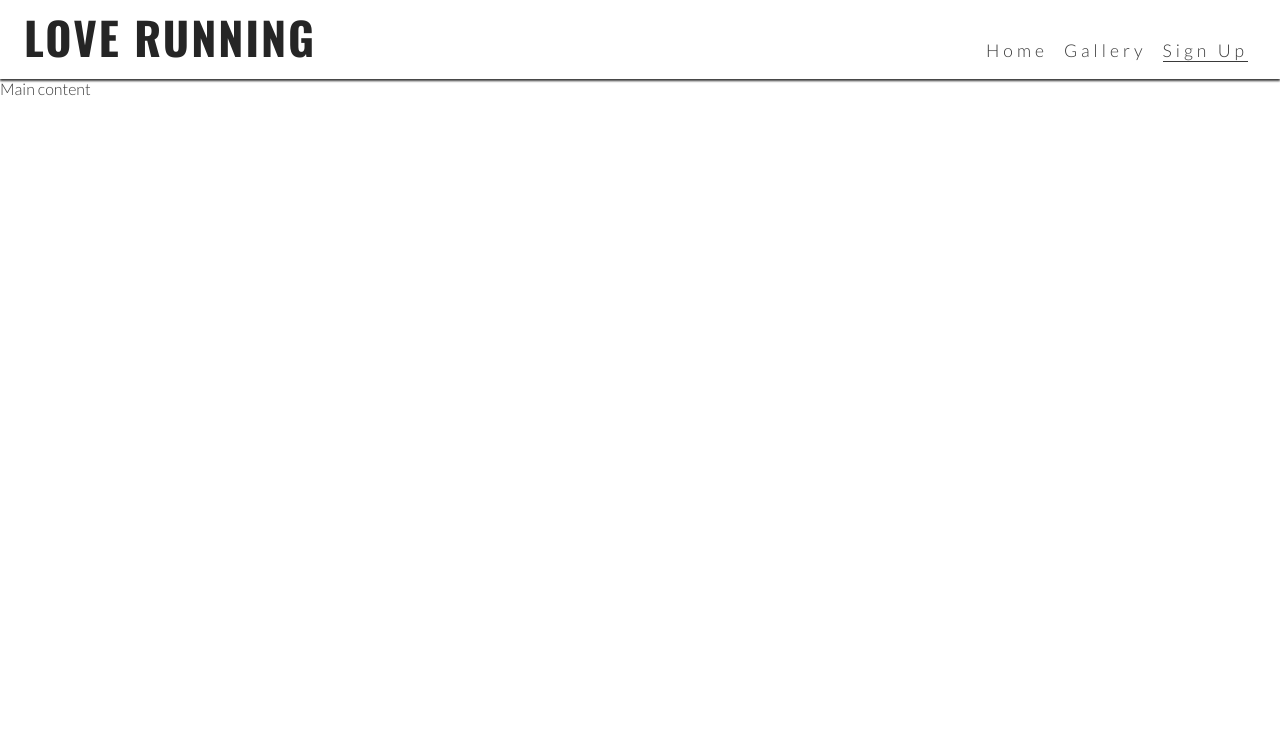
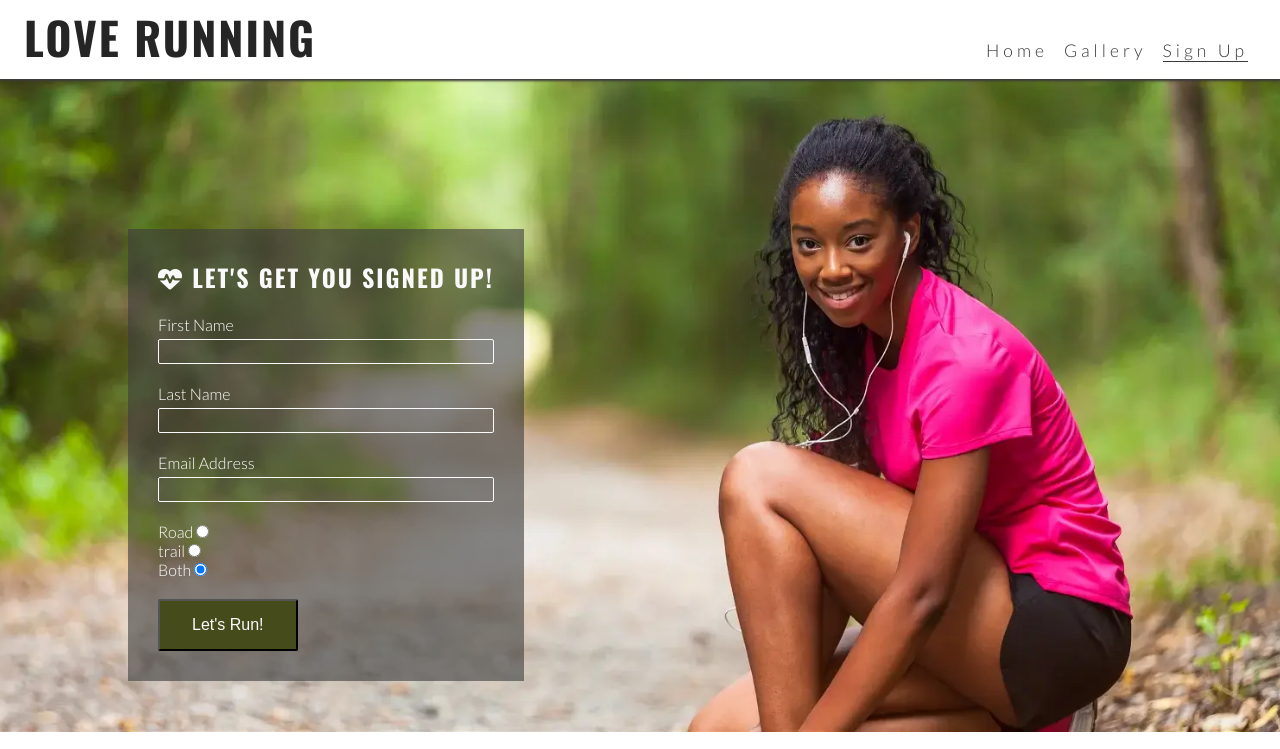
Before and after one commit to Crim6864/loverunning, a plain HTML site: page signup.html in a window 1280 px wide. Shown: the top 749 px of the page. Drawn offline with nearby package versions, Linux system fonts and the light colour scheme.

Commit message:
website complete

```diff
--- a/assets/css/style.css
+++ b/assets/css/style.css
@@ -91,9 +91,13 @@ nav {
 
 /* Main content */
 main {
-    /* Make main element take up any surplus space to push footer down */
+    /* Enlarge main element to push footer down*/
     flex: 1 0 auto;
+    /* Add margin at the top to prevent content from being covered by the header */
     margin-top: 47px;
+    /* Enable flex properties for child elements */
+    display: flex;
+    flex-direction: column;
 }
 
 /* Hero section */
@@ -204,6 +208,51 @@ hr {
     line-height: 0;
 }
 
+/* Signup page */
+#signup {
+    background-image: url("../images/signup-image.webp");
+    background-size: cover;
+    background-position: 75%;
+    padding: 20px 10% 0 10%;
+    flex-grow: 1;
+}
+
+#signup-form {
+    color: #ffffff;
+    background-color: rgba(60, 60, 60, 0.6);
+    padding: 30px;
+}
+
+#signup-form>h2 {
+    color: #fafafa;
+    margin-bottom: 20px;
+}
+
+.text-input {
+    background: transparent;
+    color: #fafafa;
+    width: 100%;
+    height: 25px;
+    margin: 5px 0 20px 0;
+    border: 1px solid #fafafa;
+    border-radius: 2px;
+    padding: 0 5px;
+}
+
+.radio-buttons {
+    width: 100%;
+    display: flex;
+    justify-content: space-between;
+}
+
+.join-button {
+    margin-top: 20px;
+    border-radius: 2px;
+    padding: 15px 32px;
+    font-size: 100%;
+    background-color: #454b1b;
+    color: #fafafa;
+}
 
 /* Footer */
 #social-networks {
@@ -292,6 +341,27 @@ hr {
     #photo {
         column-count: 3;
     }
+
+    #signup {
+        background-position: center;
+        position: relative;
+    }
+
+    #signup-form {
+        max-width: 400px;
+        position: absolute;
+        left: 10%;
+        top: 150px;
+    }
+
+    .text-input:hover {
+        border-color: #f16c6b;
+    }
+
+    .join-button:hover {
+        background-color: #fafafa;
+        color: #454b1b;
+    }
 }
 
 
--- a/signup.html
+++ b/signup.html
@@ -57,7 +57,85 @@
     </header>
 
     <!-- Main content -->
-    <main>Main content</main>
+    <main>
+      <section id="signup">
+        <form
+          id="signup-form"
+          method="POST"
+          action="https://formdump.codeinstitute.net"
+        >
+          <h2>
+            <i class="fa-solid fa-heartbeat"></i> Let's get you signed up!
+          </h2>
+          <label for="first_name">First Name</label>
+          <input
+            type="text"
+            name="first_name"
+            id="first_name"
+            class="text-input"
+            required
+          />
+          <br />
+          <label for="last_name">Last Name</label>
+          <input
+            type="text"
+            name="last_name"
+            id="last_name"
+            class="text-input"
+            required
+          />
+          <br />
+          <label for="email_address">Email Address</label>
+          <input
+            type="email"
+            name="email_address"
+            id="email_address"
+            class="text-input"
+            required
+          />
+          <br />
+          <div class="radio-buttons">
+            <div></div>
+            <div></div>
+            <div></div>
+          </div>
+          <div>
+            <label for="road">Road</label>
+            <input
+              type="radio"
+              name="running_preference"
+              id="road"
+              value="road"
+              required
+              checked
+            />
+          </div>
+          <div>
+            <label for="trail">trail</label>
+            <input
+              type="radio"
+              name="running_preference"
+              id="trail"
+              value="trail"
+              required
+              checked
+            />
+          </div>
+          <div>
+            <label for="both">Both</label>
+            <input
+              type="radio"
+              name="running_preference"
+              id="both"
+              value="both"
+              required
+              checked
+            />
+          </div>
+          <button type="submit" class="join-button">Let's Run!</button>
+        </form>
+      </section>
+    </main>
 
     <!-- Footer -->
     <footer>
```
Also changed, not shown: assets/images/signup-image.webp (added).
